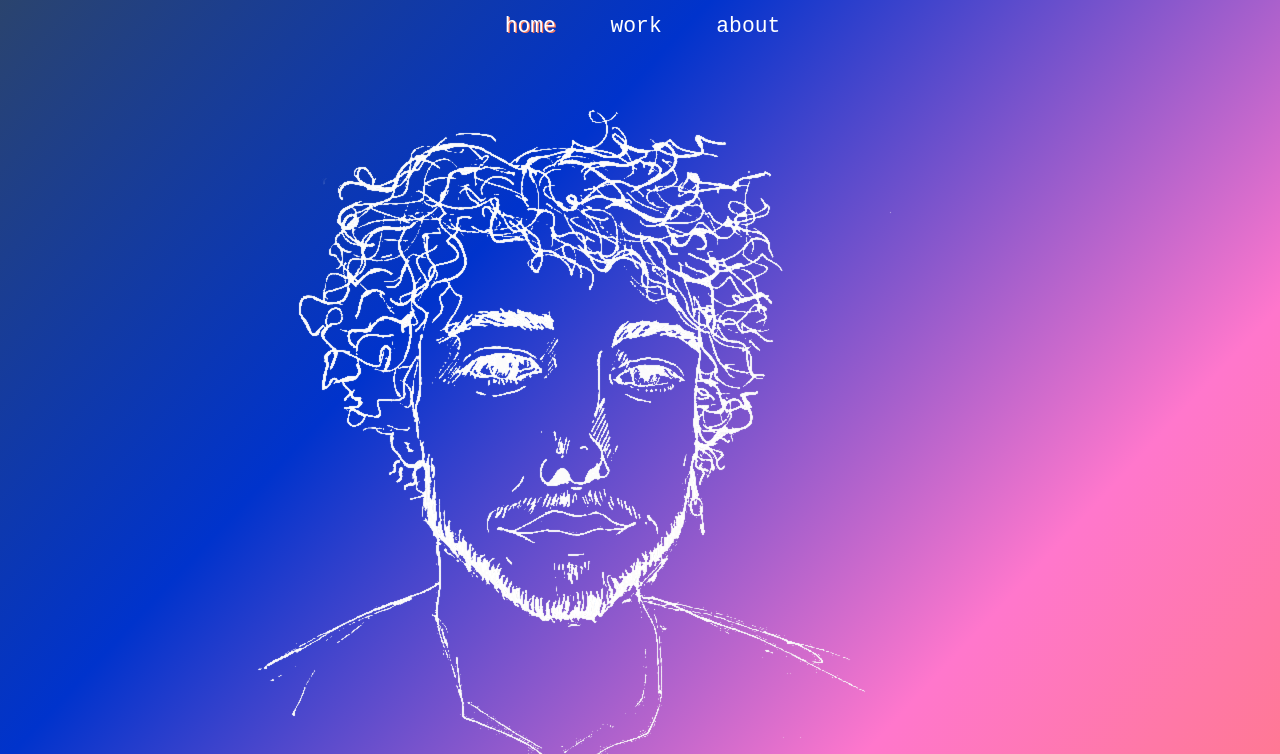
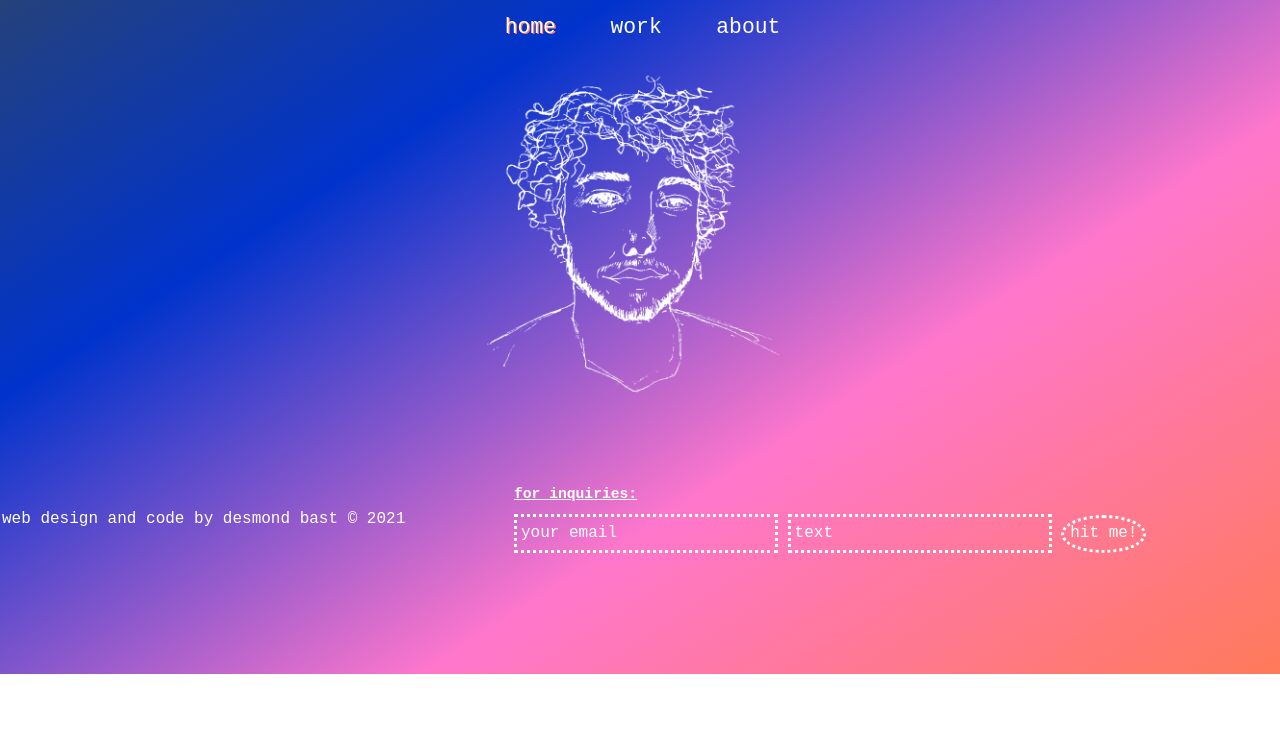
Before and after one commit to desbast/desbast.github.io, a website built with Parcel: page index.html in a window 1280 px wide. Shown: the part 154-908 px from the top of the page. After the commit the page ends 828 px from the top, so only its background shows below. Built offline with nearby package versions, Linux system fonts and the light colour scheme.

Commit message:
homepage for now sans image transistion
homepage image trans sans

```diff
--- a/css/main.css
+++ b/css/main.css
@@ -16,13 +16,34 @@ body {
 	width:60%;
 	margin:auto;
 	overflow:hidden;
+	border:1px solid transparent;
+
+
   }
+
+.test{border: 1px solid transparent;}
+.container focus{
+  outline: 0px none;
+  border-color: #000000;
+ }
+.button1{
+	height: 38px;
+	background: #ffffff;
+	background-color: transparent;
+	border-color: white;
+	border-style: dotted;
+	border-width: medium;
+	color: white;
+	border-radius: 50%
+
+}
 
 /*header*/
 header{
 	padding-top: 40px;
 	min-height: 70px;
 	text-align: center;
+
 
 
 }
@@ -72,7 +93,8 @@ header .current a{
 
 #submitform{
 	padding: 15px;
-	color: #ffffff;
+	color: #ffffff
+	postition: center;
 
 }
 
@@ -89,13 +111,79 @@ header .current a{
 }
 
 #submitform .container{
-	float: left;
+	float: right;
 	margin-bottom: 120px
+}
+
+#submitform input[type="email"]{
+	padding:4px;
+	height:25px;
+	width:250px;
+	background-color: transparent;
+	border-style: dotted;
+	border-width: medium;
+	border-color: #ffffff;
+	color: white;
+	outline: none;
+
+
+}
+
+#submitform input[type="text"]{
+	padding:4px;
+	height:25px;
+	width:250px;
+	background-color: transparent;
+	border-style: dotted;
+	border-width: medium;
+	border-color: #ffffff;
+	color: white;
+	color: white;
+	outline: none !important;
+
+
+
 }
 
 
 
+::placeholder { /* Chrome, Firefox, Opera, Safari 10.1+ */
+  color: white;
+  opacity: 1; /* Firefox */
+}
 
+:-ms-input-placeholder { /* Internet Explorer 10-11 */
+  color: white;
+}
+
+::-ms-input-placeholder { /* Microsoft Edge */
+color: white;}
+
+#boxes{
+
+}
+
+
+header img{
+	float:center-bottom;
+	width:70%
+	margin-left:autopx;
+	margin-right:auto;
+	max-width: 40%;
+    height: auto;
+    width: auto\9; /* ie8 */
+	padding:
+	position:relative
+}
+
+footer{
+	padding:2px;
+	margin-top:2px;
+	color: white;
+	text-align: right;
+	float:left;
+}
+/*boxes*/
 
 
 
--- a/index.html
+++ b/index.html
@@ -31,7 +31,7 @@
 	<header>
 	  <div class="container">
 		<div id="branding">
-			<h1>Desmond Bast</h1>
+			<h1>desmond bast</h1>
 			<p> <span class="highlight"> a student in space • based and cringe☯</span></p>
 		</div>
 		<nav>
@@ -40,16 +40,18 @@
 				<li><a href="work.html">work</a></li>
 				<li><a href="about.html">about</a></li>
 			</ul>
+			<img src="./img/des.png">
 		</nav>
 	  </div>
 	</header>
 
+
+
 	<section id="boxes">
 		<div class="container">
 			<div class="box">
-				<img src="./img/des.png">
-				<h3>the island</h3>
-				<p>thar she blows</p>
+
+
 			</div>
 		</div>
 	</section>
@@ -72,9 +74,9 @@
 	</section>
 
 
+
 	<footer>
 		<p>web design and code by desmond bast &copy; 2021</p>
-		<img src="./img/desmond_bast.png">
   <script src="js/vendor/modernizr-3.11.2.min.js"></script>
   <script src="js/plugins.js"></script>
   <script src="js/main.js"></script>
```
